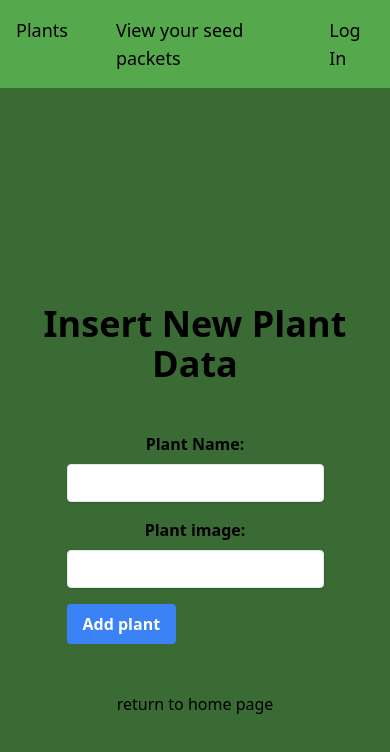
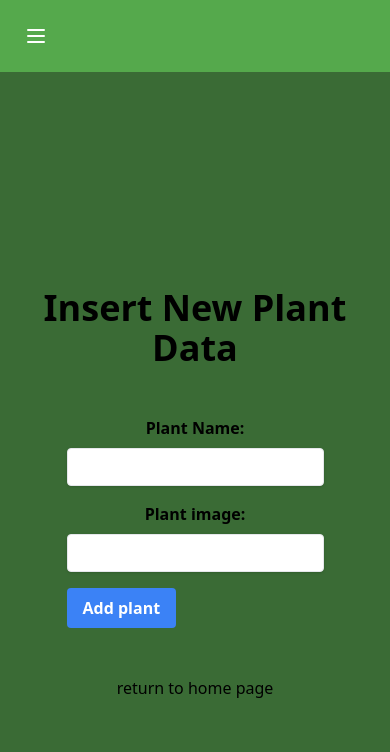
Before and after one commit to UnLakhs/Plants-vs-zombies-2-packet-counter, a Next.js app: page /addPlantData in a window 390 px wide. Shown: the top 752 px of the page. Built offline with nearby package versions, Linux system fonts and the light colour scheme; no server answers.

Commit message:
changed navbar to make it responsive

```diff
--- a/app/components/Navbar.tsx
+++ b/app/components/Navbar.tsx
@@ -2,16 +2,12 @@
 
 import { useEffect, useState } from "react";
 import { User } from "../Constants/constants";
-import { get } from "http";
+import { HiOutlineMenu, HiOutlineX } from "react-icons/hi";
 import Link from "next/link";
 
 const NavBar = () => {
   const [user, setUser] = useState<User | null>(null);
-  const [isOpen, setIsOpen] = useState(false);
-
-  const toggleMenu = () => {
-    setIsOpen(!isOpen);
-  };
+  const [isMenuOpen, setIsMenuOpen] = useState(false);
 
   useEffect(() => {
     const getUserData = async () => {
@@ -27,8 +23,22 @@ const NavBar = () => {
   }, []);
 
   return (
-    <nav className="bg-[#55a94c] p-4">
-      <div className="flex flex-row gap-12 text-lg">
+    <nav className="bg-[#55a94c] p-4 w-screen transition-all duration-300">
+      <div className="flex justify-between items-center p-2">
+        {/* Burger Menu Icon */}
+        <button
+          onClick={() => setIsMenuOpen(!isMenuOpen)}
+          className="text-white lg:hidden"
+        >
+          {isMenuOpen ? <HiOutlineX size={24} /> : <HiOutlineMenu size={24} />}
+        </button>
+      </div>
+      {/* Menu Items */}
+      <div
+        className={`${
+          isMenuOpen ? "flex flex-col gap-2" : "hidden"
+        } bg-[#55a94c] w-full lg:h-full transition-all duration-300`}
+      >
         <Link href={`/ViewPlants`}>Plants</Link>
         <Link href={`/`}>View your seed packets</Link>
         {user?.isAdmin && <Link href={`/addPlantData`}>Add plant data</Link>}
--- a/app/layout.tsx
+++ b/app/layout.tsx
@@ -15,7 +15,7 @@ export default function RootLayout({
   return (
     <html lang="en">
       <body
-        className={`antialiased h-screen bg-[#3a6b35] overflow-x-hidden`}
+        className={`antialiased h-screen  bg-[#3a6b35] overflow-x-hidden`}
       >
         <NavBar />
         {children}
--- a/app/page.tsx
+++ b/app/page.tsx
@@ -26,8 +26,8 @@ const getUser = async () => {
 const Home = async () => {
   const user = await getUser();
   return user ? (
-    <div className="flex flex-col items-center h-screen justify-between space-y-4">
-      <div className="w-32 h-32 absolute top-16 left-2 z-50">
+    <div className="flex flex-col items-center w-full h-screen justify-between space-y-4">
+      <div className="hidden lg:block w-32 h-32 absolute sm:top-16 sm:left-2 z-50">
         <Image
           src={`/assets/images/logo.png`}
           layout="fill"
@@ -43,8 +43,8 @@ const Home = async () => {
       <ViewUserPacketsSearch />
     </div>
   ) : (
-    <div>
-      <span>You need to be logged in to insert and see seed packets</span>
+    <div className="flex flex-col items-center justify-center h-screen space-y-4">
+      <span className="font-bold text-4xl">You need to be logged in to insert and see seed packets</span>
     </div>
   );
 };
```
